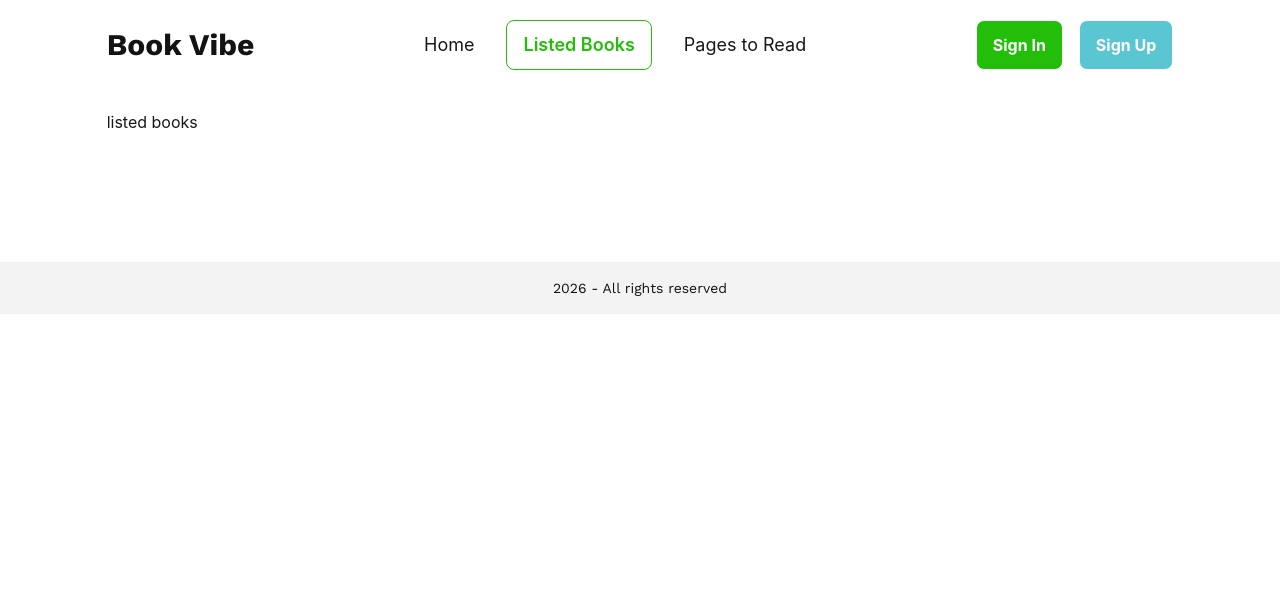
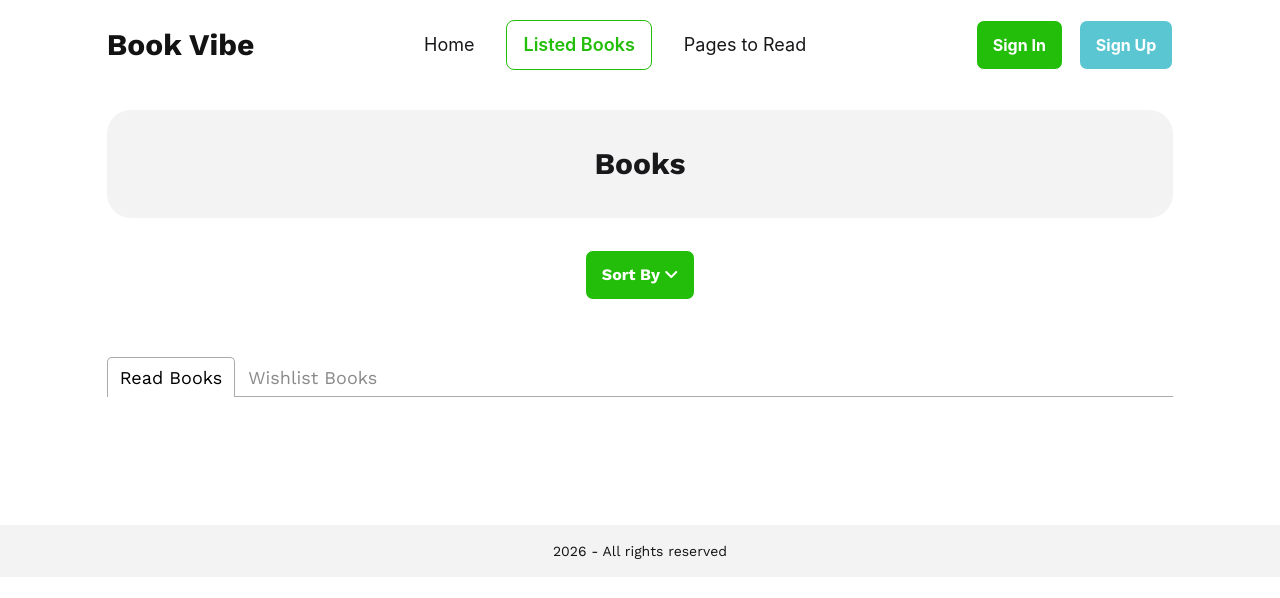
Before and after one commit to sh4aadman/boi-poka, a React (Vite) app: page /listed-books in a window 1280 px wide. Shown: the top 598 px of the page. Built offline with nearby package versions, Linux system fonts and the light colour scheme; a web font is replaced by a local one.

Commit message:
readlist created

```diff
--- a/package.json
+++ b/package.json
@@ -14,6 +14,7 @@
     "react": "^19.2.7",
     "react-dom": "^19.2.7",
     "react-router": "^7.18.1",
+    "react-tabs": "^6.1.1",
     "tailwindcss": "^4.3.2"
   },
   "devDependencies": {
--- /dev/null
+++ b/src/components/Tile/Tile.jsx
@@ -0,0 +1,76 @@
+import { Link } from "react-router";
+import SecondaryButton from "../UI/Button/SecondaryButton";
+import Focus from "../UI/Focus/Focus";
+import Info from "../UI/Focus/Info";
+import Heading3 from "../UI/Heading/Heading3";
+import Tag from "../UI/Tag/Tag";
+
+function Tile({ book }) {
+  const {
+    bookId,
+    image,
+    bookName,
+    author,
+    tags,
+    year,
+    publisher,
+    pages,
+    category,
+    rating,
+  } = book;
+
+  const locationIcon = <i className="fa-solid fa-location-dot"></i>;
+  const peopleIcon = <i className="fa-solid fa-users"></i>;
+  const pageIcon = <i className="fa-regular fa-file-lines"></i>;
+
+  return (
+    <section className="p-6 border border-[#13131326] rounded-2xl flex items-center gap-8">
+      <figure className="px-12 py-7 rounded-2xl bg-[#F3F3F3]">
+        <img
+          className="w-32 rounded-2xl object-cover shadow-xl"
+          src={image}
+          alt={`cover-${bookName}`}
+        />
+      </figure>
+      <section className="grow">
+        <Heading3 text={bookName} colorHex={"#131313"} />
+        <p className="mt-4 font-primary font-medium text-xl text-[#131313CC]">
+          By : {author}
+        </p>
+        <section className="mt-4 flex items-center gap-4">
+          <Focus text={"Tag"} />
+          {tags.map((tag, idx) => (
+            <Tag key={idx} text={tag} colorHex={"#23BE0A"} bgHex={"#F3F3F3"} />
+          ))}
+          <Info text={`Year of Publishing: ${year}`} icon={locationIcon} />
+        </section>
+        <section className="mt-4 flex items-center gap-4">
+          <Info text={`Publisher: ${publisher}`} icon={peopleIcon} />
+          <Info text={`Pages: ${pages}`} icon={pageIcon} />
+        </section>
+        <hr className="my-4 w-full text-[#13131326]" />
+        <section className="flex items-center gap-3">
+          <SecondaryButton
+            text={`Category: ${category}`}
+            colorHex={"#328EFF"}
+            bgHex={"#328EFF26"}
+          />
+          <SecondaryButton
+            text={`Rating: ${rating}`}
+            colorHex={"#FFAC33"}
+            bgHex={"#FFAC3326"}
+          />
+          <Link to={`/details/${bookId}`}>
+            <SecondaryButton
+              text={"View Details"}
+              colorHex={"#FFFFFF"}
+              bgHex={"#23BE0A"}
+            />
+          </Link>
+        </section>
+      </section>
+    </section>
+  );
+}
+
+export default Tile;
--- a/src/components/UI/Button/PrimaryButton.jsx
+++ b/src/components/UI/Button/PrimaryButton.jsx
@@ -1,6 +1,6 @@
-function PrimaryButton({ text, colorHex, bgHex, borderColor }) {
+function PrimaryButton({ text, colorHex, bgHex, borderColor, onClick }) {
   return (
-    <button
+    <button onClick={onClick}
       style={{ color: colorHex, backgroundColor: bgHex, borderColor: borderColor }}
       className="px-4 py-3 border font-bold rounded-lg"
     >
--- a/src/components/UI/Focus/Info.jsx
+++ b/src/components/UI/Focus/Info.jsx
@@ -1,8 +1,8 @@
 function Info({ text, icon }) {
   return (
-    <section className="flex items-center gap-0.5">
+    <section className="text-[#13131399] flex items-center gap-1.5">
       {icon}
-      <p className="font-primary text-[#131313CC]">{text}</p>
+      <p className="font-primary">{text}</p>
     </section>
   );
 }
--- a/src/components/UI/Paragraph/Paragraph.jsx
+++ /dev/null
@@ -1,5 +0,0 @@
-function Paragraph({ text }) {
-  return <p className="font-primary text-[#131313B3] leading-7">{text}</p>;
-}
-
-export default Paragraph;
--- a/src/index.css
+++ b/src/index.css
@@ -16,8 +16,23 @@
 }
 
 a.active {
-  color: #23BE0A;
-  border: 1px solid #23BE0A;
+  color: #23be0a;
+  border: 1px solid #23be0a;
   border-radius: 8px;
   font-weight: 600;
 }
+
+.react-tabs__tab {
+  font-family: "Work Sans", sans-serif;
+  font-optical-sizing: auto;
+  font-size: 18px;
+  color: #13131380;
+}
+
+.react-tabs__tab--selected {
+  color: #131313cc;
+}
+
+.react-tabs__tab-panel {
+  margin-top: 32px
+}
--- a/src/pages/BookDetails/BookDetails.jsx
+++ b/src/pages/BookDetails/BookDetails.jsx
@@ -4,6 +4,7 @@ import Focus from "../../components/UI/Focus/Focus";
 import Tag from "../../components/UI/Tag/Tag";
 import Details from "../../components/UI/Focus/Details";
 import PrimaryButton from "../../components/UI/Button/PrimaryButton";
+import { setReadlist } from "../../utils/addToReadlist";
 
 function BookDetails() {
   const { id } = useParams();
@@ -24,6 +25,10 @@ function BookDetails() {
     rating,
     image,
   } = book;
+
+  const handleRead = (id) => {
+    setReadlist(id);
+  }
 
   return (
     <section className="flex gap-12">
@@ -81,7 +86,7 @@ function BookDetails() {
           </section>
         </section>
         <section className="flex items-center gap-4">
-          <PrimaryButton text={"Read"} colorHex={"#131313"} bgHex={"#FFFFFF"} borderColor={"#1313134D"} />
+          <PrimaryButton onClick={() => handleRead(bookId)} text={"Read"} colorHex={"#131313"} bgHex={"#FFFFFF"} borderColor={"#1313134D"} />
           <PrimaryButton text={"Wishlist"} colorHex={"#FFFFFF"} bgHex={"#50B1C9"} />
         </section>
       </section>
--- a/src/pages/ListedBooks/ListedBooks.jsx
+++ b/src/pages/ListedBooks/ListedBooks.jsx
@@ -1,9 +1,58 @@
+import { useLoaderData } from "react-router";
+import { Tab, Tabs, TabList, TabPanel } from "react-tabs";
+import "react-tabs/style/react-tabs.css";
+import { getReadlist } from "../../utils/addToReadlist";
+import Tile from "../../components/Tile/Tile";
+
 function ListedBooks() {
+  const data = useLoaderData();
+  const list = getReadlist();
+  const readlist = data.filter((each) => list.includes(each.bookId));
+
   return (
-    <div>
-      listed books
-    </div>
-  )
+    <>
+      <h2 className="py-9 mb-8 font-primary font-bold text-3xl text-center rounded-3xl bg-[#F3F3F3]">
+        Books
+      </h2>
+      {/* DaisyUI - Dropdown Button */}
+      <div className="dropdown dropdown-start mb-14 flex justify-center">
+        <div
+          tabIndex={0}
+          role="button"
+          className="px-4 py-3 border font-primary font-bold text-[#FFFFFF] rounded-lg bg-[#23BE0A]"
+        >
+          Sort By <i className="fa-solid fa-angle-down"></i>
+        </div>
+        <ul
+          tabIndex="-1"
+          className="dropdown-content menu bg-base-100 rounded-box z-1 w-52 p-2 shadow-sm"
+        >
+          <li>
+            <a>Rating</a>
+          </li>
+          <li>
+            <a>Number of pages</a>
+          </li>
+          <li>
+            <a>Publisher year</a>
+          </li>
+        </ul>
+      </div>
+      <Tabs>
+        <TabList>
+          <Tab>Read Books</Tab>
+          <Tab>Wishlist Books</Tab>
+        </TabList>
+
+        {readlist.map((each) => (
+          <TabPanel key={each.bookId}>
+            <Tile book={each} />
+          </TabPanel>
+        ))}
+
+      </Tabs>
+    </>
+  );
 }
 
-export default ListedBooks
+export default ListedBooks;
--- a/src/routes/AppRoutes.jsx
+++ b/src/routes/AppRoutes.jsx
@@ -25,7 +25,9 @@ const router = createBrowserRouter([
       },
       {
         path: "/listed-books",
+        loader: () => fetch("books.json"),
         Component: ListedBooks,
+        hydrateFallbackElement: <Loading />,
       },
     ],
   },
--- a/src/utils/addToReadlist.js
+++ b/src/utils/addToReadlist.js
@@ -0,0 +1,21 @@
+const getReadlist = () => {
+  const listStr = localStorage.getItem("readlist");
+  if (listStr) {
+    const list = JSON.parse(listStr);
+    return list;
+  }
+  return [];
+};
+
+const setReadlist = (id) => {
+  const readlist = getReadlist();
+  if (readlist.includes(id)) {
+    alert("Item already added!");
+  } else {
+    readlist.push(id);
+    const list = JSON.stringify(readlist);
+    return localStorage.setItem("readlist", list);
+  }
+};
+
+export { getReadlist, setReadlist };
```
Also changed, not shown: 1 other file (tests, documents, lock files or other folders).
